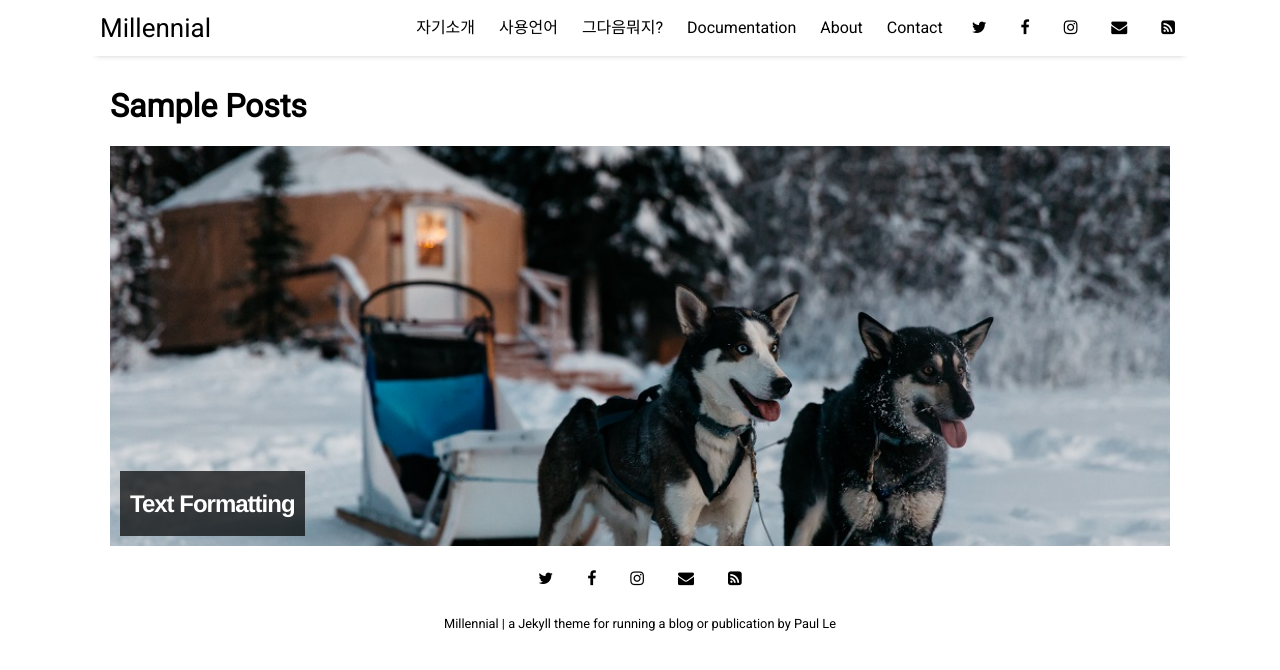
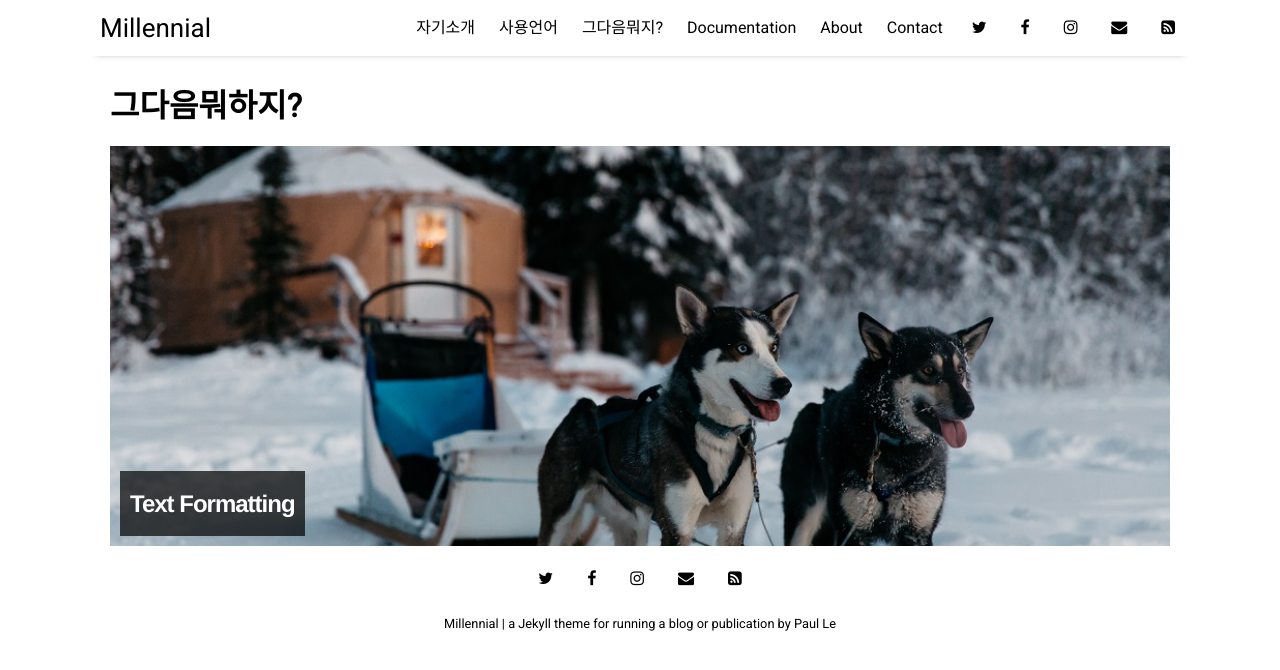
Before and after one commit to xddongx/xddongx.github.io, a Jekyll site: the page built from pages/sample-posts.html, in a window 1280 px wide. Shown: the top 670 px of the page. Built offline with Jekyll 4.4.1, drawn with Linux system fonts in a browser that asks for light colours; nearby versions of some CDN libraries.

Commit message:
Update sample-posts.html

```diff
--- a/pages/sample-posts.html
+++ b/pages/sample-posts.html
@@ -1,6 +1,6 @@
 ---
 layout: page
-title: Sample Posts
+title: 그다음뭐하지?
 ---
 {% for post in site.categories.sample %}
   <a href="{{ site.github.url }}{{ post.url }}">
```
